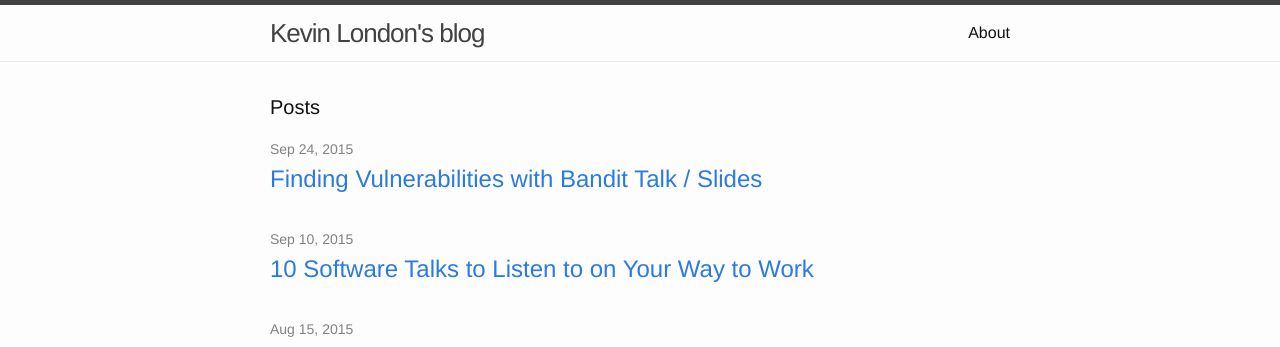
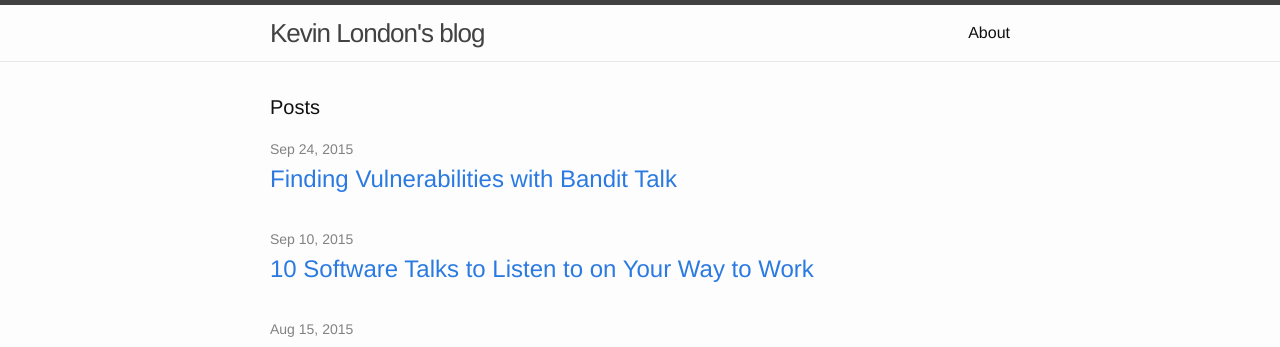
Before and after one commit to kevinlondon/kevinlondon.github.io, a Jekyll site: the page built from index.html, in a window 1280 px wide. Shown: the top 347 px of the page. Built offline with Jekyll 4.4.1, drawn with Linux system fonts in a browser that asks for light colours.

Commit message:
Update post to include actual slides.

```diff
--- a/_posts/2015-09-24-finding-vulnerabilities-with-bandit.md
+++ b/_posts/2015-09-24-finding-vulnerabilities-with-bandit.md
@@ -1,6 +1,6 @@
 ---
 layout: post
-title:  "Finding Vulnerabilities with Bandit Talk / Slides"
+title:  "Finding Vulnerabilities with Bandit Talk"
 date:   2015-09-24 13:23:08
 ---
 
@@ -24,8 +24,7 @@ Slides
 ------
 
 {% raw %}
-TBD
-<script async class="speakerdeck-embed" data-id="637a1e03016b4297bbf9bdb4444a8ea7" data-ratio="1.33333333333333" src="//speakerdeck.com/assets/embed.js"></script>
+<script async class="speakerdeck-embed" data-id="d589cefcc0a2426988da5c6042dabc9c" data-ratio="1.33333333333333" src="//speakerdeck.com/assets/embed.js"></script>
 {% endraw %}
 
 Additional Reading
```
